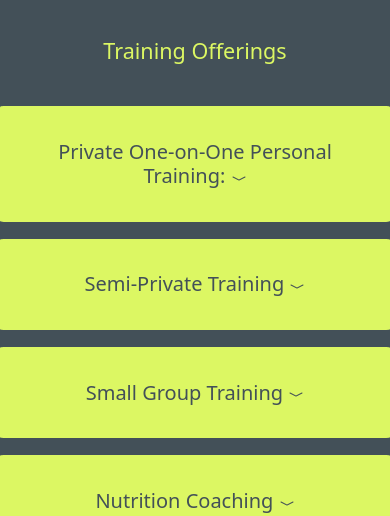
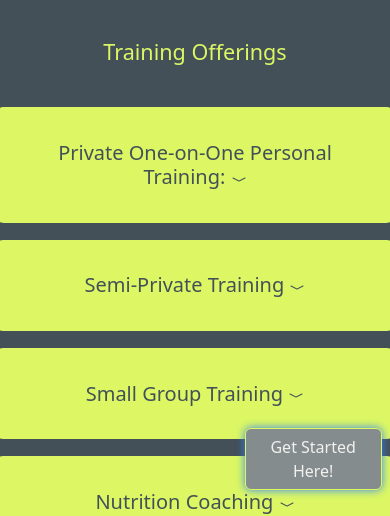
Before and after one commit to davidnierman/abel-to-train, a website: page index.html in a window 390 px wide. Shown: the part 346-862 px from the top of the page. Drawn offline with nearby package versions, Linux system fonts and the light colour scheme.

Commit message:
add and update scrolling button

```diff
--- a/index.html
+++ b/index.html
@@ -72,6 +72,14 @@
       </div>
     </nav>
     <!-- ##########################   END OF NAVIGATION     ##########################-->
+    <!-- ##########################   SCROLLING BUTTON FOR MOBILE ONLY    ##########################-->
+
+    <div class="d-lg-none fixed-bottom">
+      <!-- Button trigger modal -->
+      <button type="button" class="btn btn-scroller" data-bs-toggle="modal" data-bs-target="#exampleModal">
+        Get Started Here!
+      </button>
+    </div>
   <body>
     <div data-bs-spy="scroll" data-bs-target="#navbar" data-bs-root-margin="0px 0px 0px" data-bs-smooth-scroll="true" class="scrollspy-example rounded-2" tabindex="0">
         <!-- ##########################   CONTACT MODAL    ##########################-->
@@ -297,7 +305,8 @@
                 <div class="col-md-4 p-2">
                   <div class="card ">
                     <div id="carouselAboutMe" class="carousel slide" data-ride="carousel">
-                      <div class="carousel-inner">
+                      <!-- <div class="carousel-inner"> -->
+                        <div class="carousel-inner" role="listbox" style=" width:100%; height: 500px !important;">
                         <div class="carousel-item active">
                           <img src="images/Certified-Personal-Trainer.jpeg" class="card-img-top" alt="...">
                         </div>
@@ -313,7 +322,6 @@
                       </div>
                     </div>
                     <script>
-                    console.log("Activating Carousel")
                     // Activate Carousel
                     const carouselAboutMeElement = document.querySelector('.carousel')
                     const carousel = new bootstrap.Carousel(carouselAboutMeElement, {
--- a/styles.css
+++ b/styles.css
@@ -39,7 +39,7 @@
 --quaternary: var(--battleship-grey)
 }
 
-.nav-link:hover{
+.navbar-nav .nav-link.active, .navbar-nav .show>.nav-link{
   color: var(--tertiary);
 }
 
@@ -60,6 +60,11 @@
   border-color: var(--secondary);
 }
 
+.fixed-bottom{
+  margin: 1vh;
+  left:28vh;
+}
+
 .btn-primary{
   background-color: var(--primary);
   border-color: var(--secondary);
@@ -71,6 +76,19 @@
   background-color: var(--secondary);
   border-color: var(--secondary);
   color: var(--primary);
+}
+
+.btn-scroller{
+  background-color: var(--quaternary);
+  border-color: var(--secondary);
+  color: var(--tertiary);
+  box-shadow: 0 0 1vh rgba(49,132,253);
+}
+
+.btn-scroller:hover, .btn-scroller:focus{
+  background-color: var(--quaternary);
+  border-color: var(--secondary);
+  color: var(--tertiary);
 }
 
 .nav-link{
@@ -93,6 +111,7 @@ html {
 
 nav, body{
   background-color: var(--primary);
+  border-bottom: 1px solid var(--secondary);
 }
 
 .bg {
```
Also changed, not shown: 1 other file.
